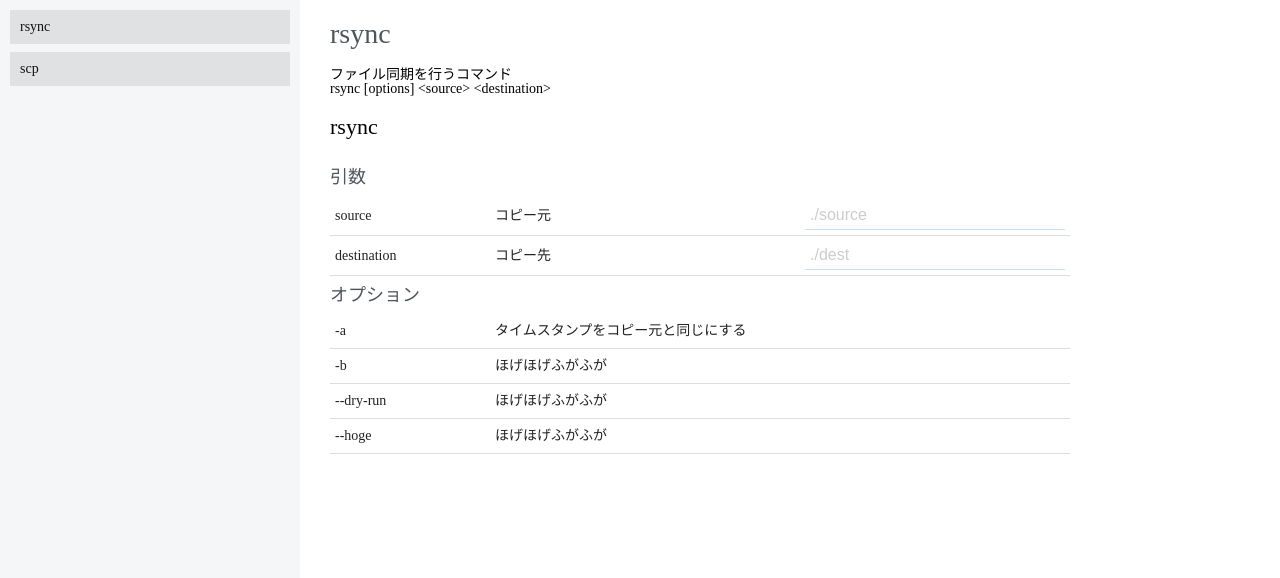
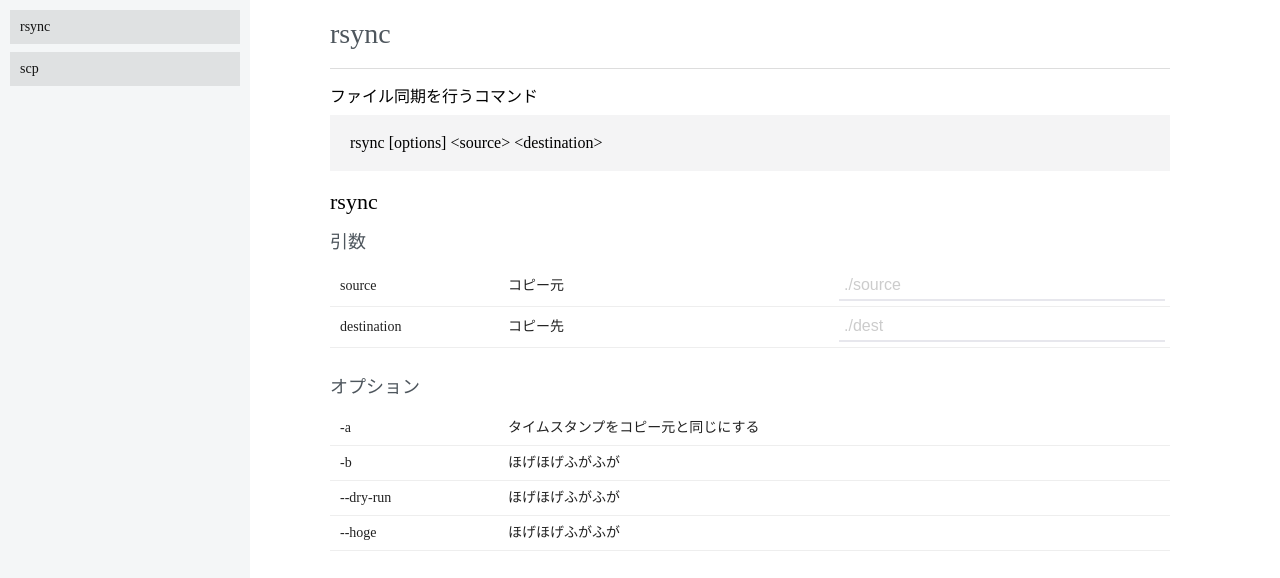
Before and after one commit to hogesuke/linux-command-generator, an Angular app: page /commands/rsync in a window 1280 px wide. Shown: the top 578 px of the page. Built offline with nearby package versions, Linux system fonts and the light colour scheme.

Commit message:
commandページのstyleを修正

```diff
--- a/src/app/commands/command/command.component.html
+++ b/src/app/commands/command/command.component.html
@@ -1,9 +1,11 @@
 <div>
   <h2>{{ command.name }}</h2>
-  <p>{{ command.description }}</p>
+  <div class="command-description">
+    <span>{{ command.description }}</span>
+  </div>
 
-  <div class="grammar">
-    {{ command.grammar }}
+  <div class="command-grammar">
+    <span>{{ command.grammar }}</span>
   </div>
 
   <div class="result">
@@ -18,15 +20,18 @@
     </span>
   </div>
 
+  <div id="block-arg">
     <h3>引数</h3>
     <table class="arg-table">
       <tr *ngFor="let arg of command.args">
         <td class="arg-name">{{ arg.name }}</td>
         <td class="arg-description">{{ arg.description }}</td>
-      <td class="arg-input-cell"><input type="text" placeholder="{{ arg.sample }}"></td>
+        <td class="arg-input"><input type="text" placeholder="{{ arg.sample }}"></td>
       </tr>
     </table>
+  </div>
 
+  <div id="block-option">
     <h3>オプション</h3>
     <table class="option-table">
       <tbody>
@@ -37,3 +42,4 @@
       </tbody>
     </table>
   </div>
+</div>
--- a/src/app/commands/command/command.component.scss
+++ b/src/app/commands/command/command.component.scss
@@ -5,19 +5,26 @@ label {
 table {
   width: 100%;
   color: rgba(0, 0, 0, 0.87);
+  font-size: 14px;
 
   tr {
-    border-bottom: solid 1px #ddd;
+    border-bottom: solid 1px #eee;
+  }
 
-    &:hover {
-      background-color: rgba(0, 78, 252, 0.05);
-      cursor: pointer;
+  td {
+    padding: 10px 10px;
   }
 }
 
-  td {
-    padding: 10px 5px;
+.command-description {
+  margin: 10px 0;
+  font-size: 16px;
 }
+
+.command-grammar {
+  padding: 20px;
+  background-color: #f4f4f5;
+  font-size: 16px;
 }
 
 .result {
@@ -25,17 +32,21 @@ table {
   font-size: 22px;
 }
 
+#block-arg {
+  margin-bottom: 30px;
+
   .arg-table {
 
     .arg-name {
-    width: 150px;
+      width: 20%;
     }
 
     .arg-description {
-    width: 300px;
+      width: 40%;
     }
 
-  .arg-input-cell {
+    .arg-input {
+      width: 40%;
       padding: 5px;
 
       input[type=text] {
@@ -44,41 +55,40 @@ table {
         box-sizing: border-box;
         background-color: transparent;
         border: none;
-      border-bottom: solid 1px rgba(106, 174, 243, 0.4);
+        border-bottom: solid 2px rgba(26, 26, 78, 0.1);
         font-size: 16px;
+        font-weight: 100;
+
+        &::placeholder {
+          font-weight: 100;
+          color: #ccc;
+        }
 
         &:focus {
           outline: 0;
-        border-bottom-color: rgba(106, 174, 243, 1);
+          border-bottom-color: rgba(106, 174, 243, 0.7);
 
           &::placeholder {
             color: transparent;
           }
         }
-      &:placeholder-shown {
-        color: #ccc;
-      }
-      &::-webkit-input-placeholder {
-        color: #ccc;
-        opacity: 1;
-      }
-      &:-moz-placeholder {
-        color: #ccc;
-      }
-      &::-moz-placeholder {
-        color: #ccc;
-        opacity: 1;
-      }
-      &:-ms-input-placeholder {
-        color: #ccc;
       }
     }
   }
 }
 
+#block-option {
   .option-table {
 
     .option-name {
-    width: 150px;
+      width: 20%;
+    }
+
+    tr {
+      &:hover {
+        background-color: rgba(0, 78, 252, 0.05);
+        cursor: pointer;
       }
     }
+  }
+}
--- a/src/app/side-menu/side-menu.component.css
+++ b/src/app/side-menu/side-menu.component.css
@@ -2,7 +2,7 @@
   position: fixed;
   height: 100%;
   padding: 10px;
-  width: 300px;
+  width: 250px;
   background-color: #F4F6F7;
   box-sizing: border-box;
 }
--- a/src/styles.css
+++ b/src/styles.css
@@ -10,14 +10,14 @@ html, body {
 
 #content {
   height: 100%;
-  max-width: 800px;
+  max-width: 900px;
   min-width: 600px;
   margin: 0 auto;
   padding: 10px 30px;
   box-sizing: border-box;
 }
 
-@media screen and (max-width: 1400px) {
+@media screen and (max-width: 1500px) {
   #content {
     margin: 0 0 0 300px;
   }
@@ -25,12 +25,14 @@ html, body {
 
 h2 {
   margin: 10px 0 20px 0;
+  padding-bottom: 20px;
+  border-bottom: solid 1px #ddd;
   font-size: 28px;
   color: #4e565d;
 }
 
 h3 {
-  padding: 10px 0;
+  margin: 8px 0 15px 0;
   font-size: 18px;
   color: #4e565d;
 }
```
Lines whose indentation alone changed are shown as unchanged.
